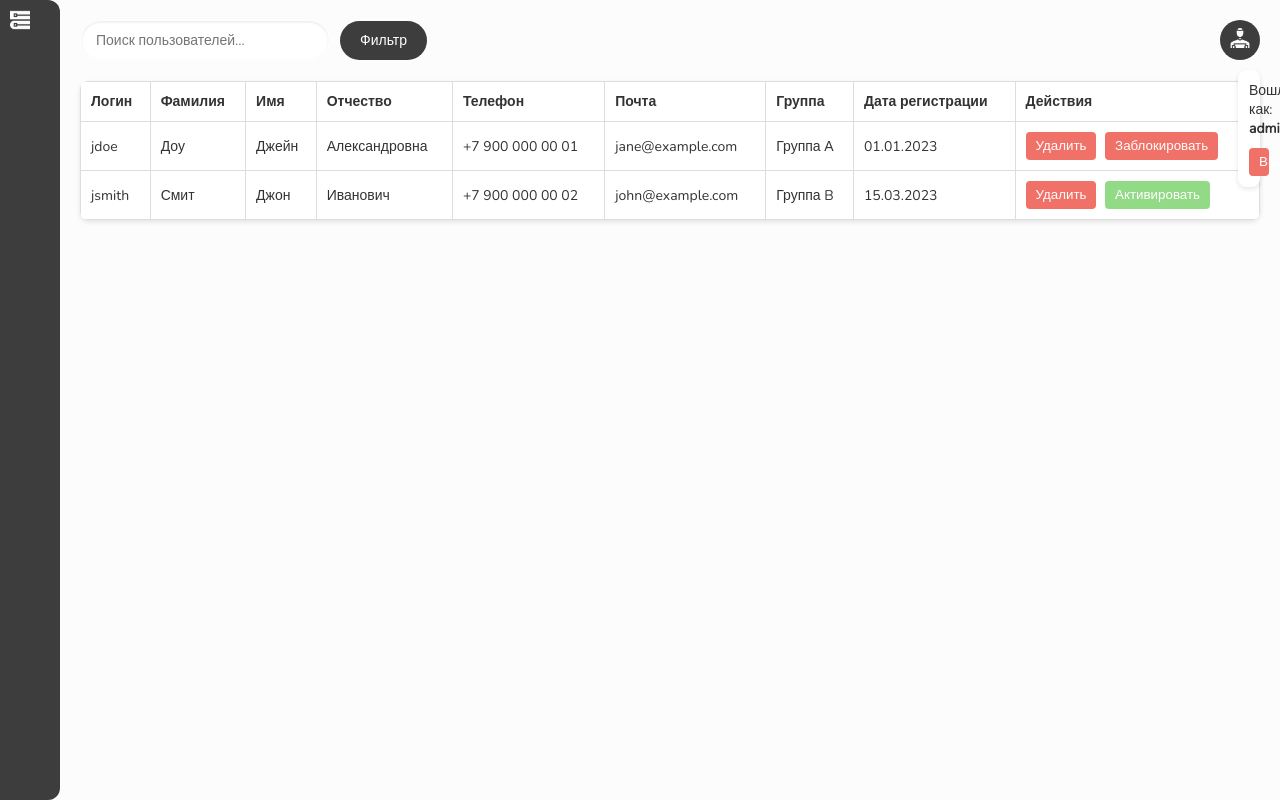
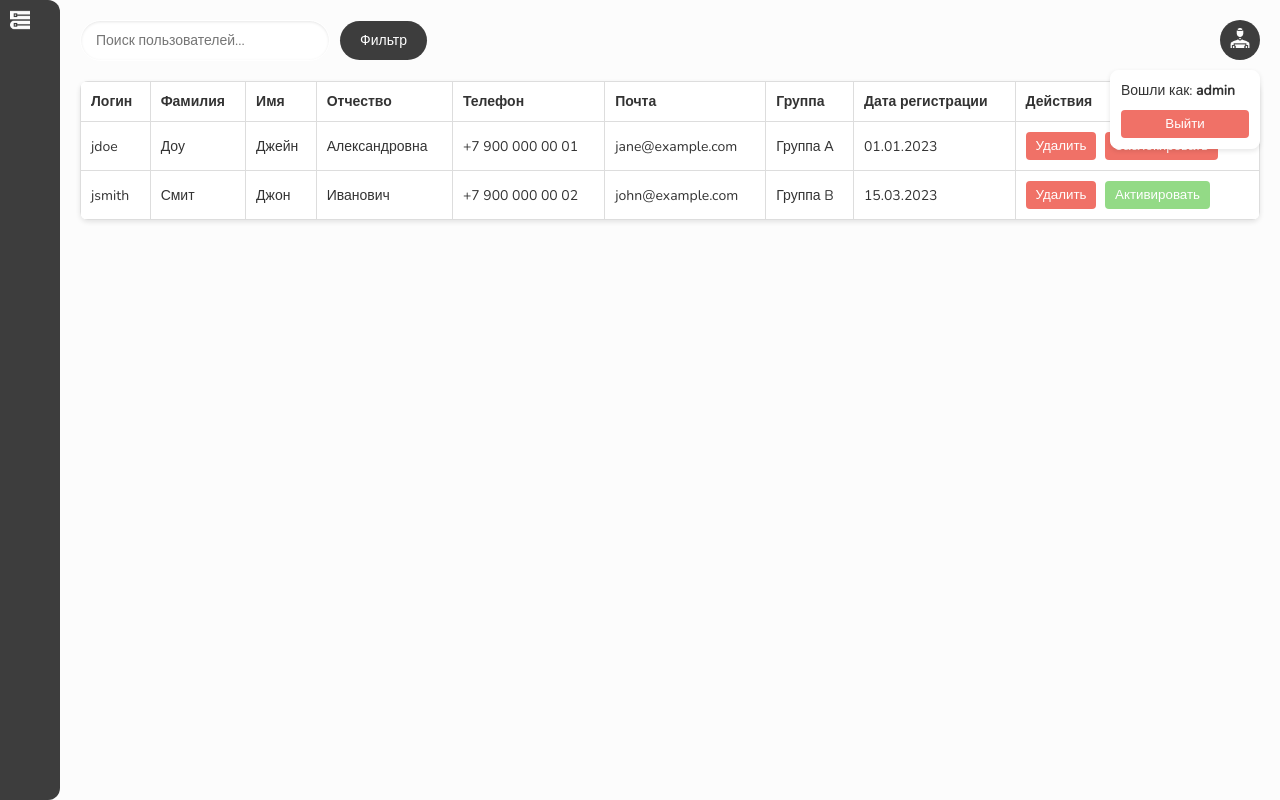
Before and after one commit to yuwier/Admin_Panel, a plain HTML site: page index.html in a window 1280 px wide. Both pictures are taken after a click on the button 1240 px from the left and 40 px from the top of the page. Drawn offline with nearby package versions, Linux system fonts and the light colour scheme.

Commit message:
Update style.css

```diff
--- a/style.css
+++ b/style.css
@@ -95,9 +95,10 @@
 	  border: 1px solid var(--accent);
 	  border-radius: 8px;
 	  box-shadow: 0 2px 5px rgba(0,0,0,0.1);
-      width: 0px;
+	  min-width: 150px;  /* фикс вместо 0px */
 	  padding: 10px;
 	  display: none;
+	  z-index: 10;  /* чтобы меню не пряталось */
 	}
 
     .profile__menu--visible {
```
Lines whose indentation alone changed are shown as unchanged.
